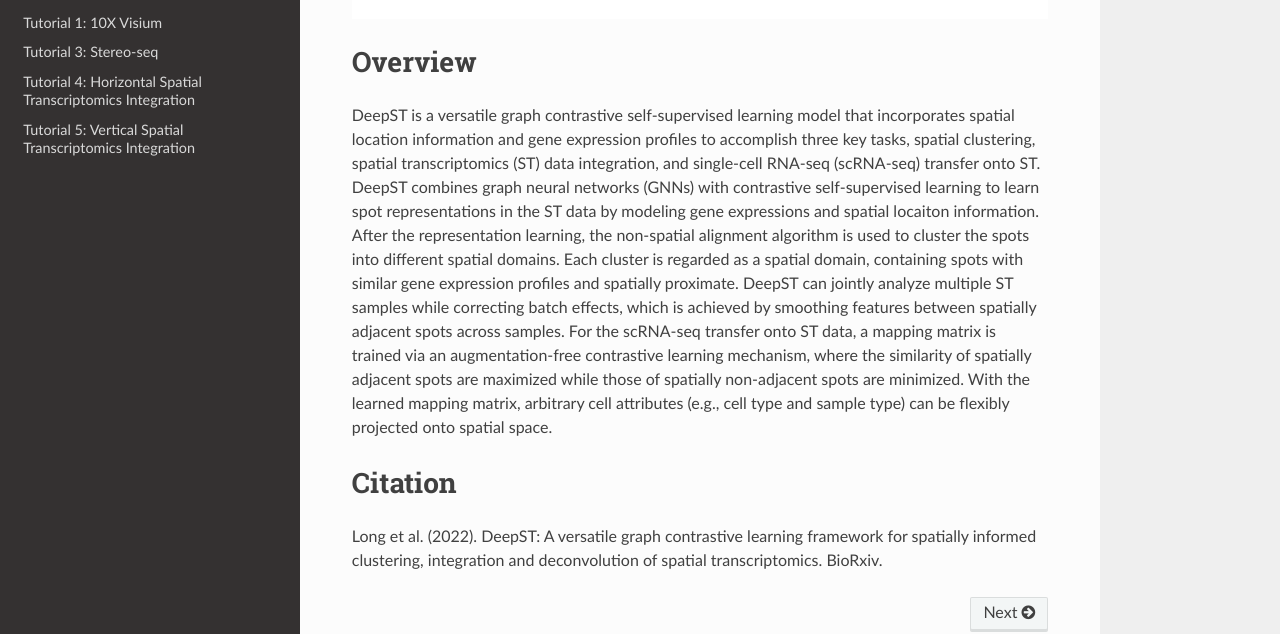
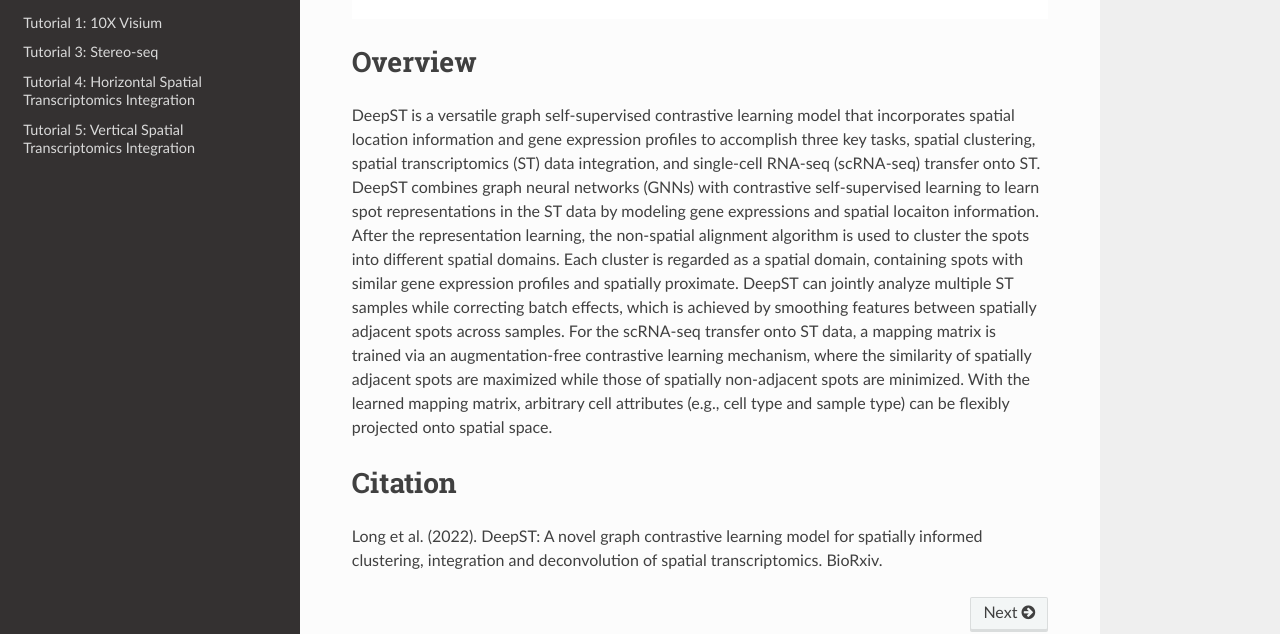
Before and after one commit to JinmiaoChenLab/GraphST_Tutorials, a Sphinx documentation site: the page built from docs/source/index.rst, in a window 1280 px wide and 900 px high, scrolled down 914 px. Shown: the part 152-786 px from the top of the window. Built offline with Sphinx 7.4.7 and the Read the Docs theme 2.0.0, drawn with Linux system fonts in a browser that asks for light colours; pages that are not in the unit, such as notebooks, are missing from menus.

Commit message:
Update index.rst

```diff
--- a/docs/source/index.rst
+++ b/docs/source/index.rst
@@ -24,8 +24,8 @@
 
 Overview
 ========
-DeepST is a versatile graph contrastive self-supervised learning model that incorporates spatial location information and gene expression profiles to accomplish three key tasks, spatial clustering, spatial transcriptomics (ST) data integration, and single-cell RNA-seq (scRNA-seq) transfer onto ST. DeepST combines graph neural networks (GNNs) with contrastive self-supervised learning to learn spot representations in the ST data by modeling gene expressions and spatial locaiton information. After the representation learning, the non-spatial alignment algorithm is used to cluster the spots into different spatial domains. Each cluster is regarded as a spatial domain, containing spots with similar gene expression profiles and spatially proximate. DeepST can jointly analyze multiple ST samples while correcting batch effects, which is achieved by smoothing features between spatially adjacent spots across samples. For the scRNA-seq transfer onto ST data, a mapping matrix is trained via an augmentation-free contrastive learning mechanism, where the similarity of spatially adjacent spots are maximized while those of spatially non-adjacent spots are minimized. With the learned mapping matrix, arbitrary cell attributes (e.g., cell type and sample type) can be flexibly projected onto spatial space.
+DeepST is a versatile graph self-supervised contrastive learning model that incorporates spatial location information and gene expression profiles to accomplish three key tasks, spatial clustering, spatial transcriptomics (ST) data integration, and single-cell RNA-seq (scRNA-seq) transfer onto ST. DeepST combines graph neural networks (GNNs) with contrastive self-supervised learning to learn spot representations in the ST data by modeling gene expressions and spatial locaiton information. After the representation learning, the non-spatial alignment algorithm is used to cluster the spots into different spatial domains. Each cluster is regarded as a spatial domain, containing spots with similar gene expression profiles and spatially proximate. DeepST can jointly analyze multiple ST samples while correcting batch effects, which is achieved by smoothing features between spatially adjacent spots across samples. For the scRNA-seq transfer onto ST data, a mapping matrix is trained via an augmentation-free contrastive learning mechanism, where the similarity of spatially adjacent spots are maximized while those of spatially non-adjacent spots are minimized. With the learned mapping matrix, arbitrary cell attributes (e.g., cell type and sample type) can be flexibly projected onto spatial space.
 
 Citation
 ========
-Long et al. (2022). DeepST: A versatile graph contrastive learning framework for spatially informed clustering, integration and deconvolution of spatial transcriptomics. BioRxiv.
+Long et al. (2022). DeepST: A novel graph contrastive learning model for spatially informed clustering, integration and deconvolution of spatial transcriptomics. BioRxiv.
```
